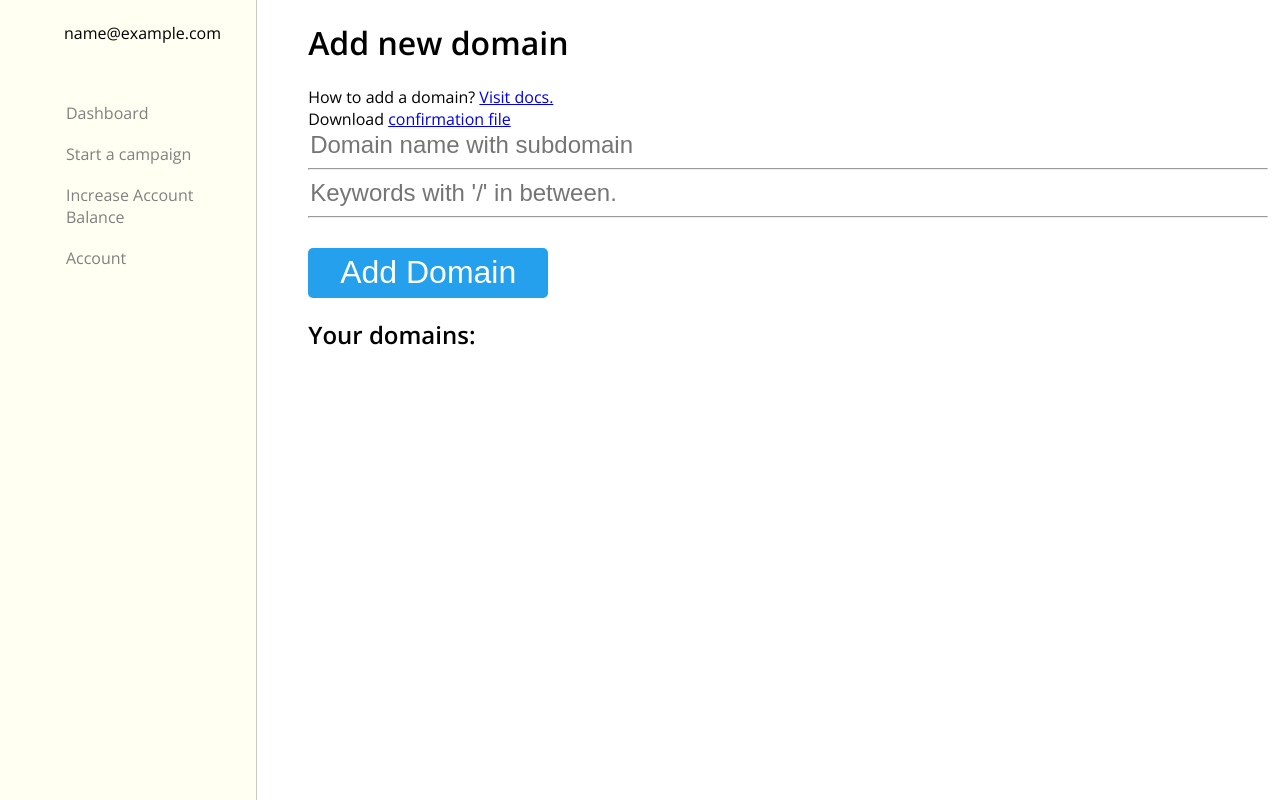
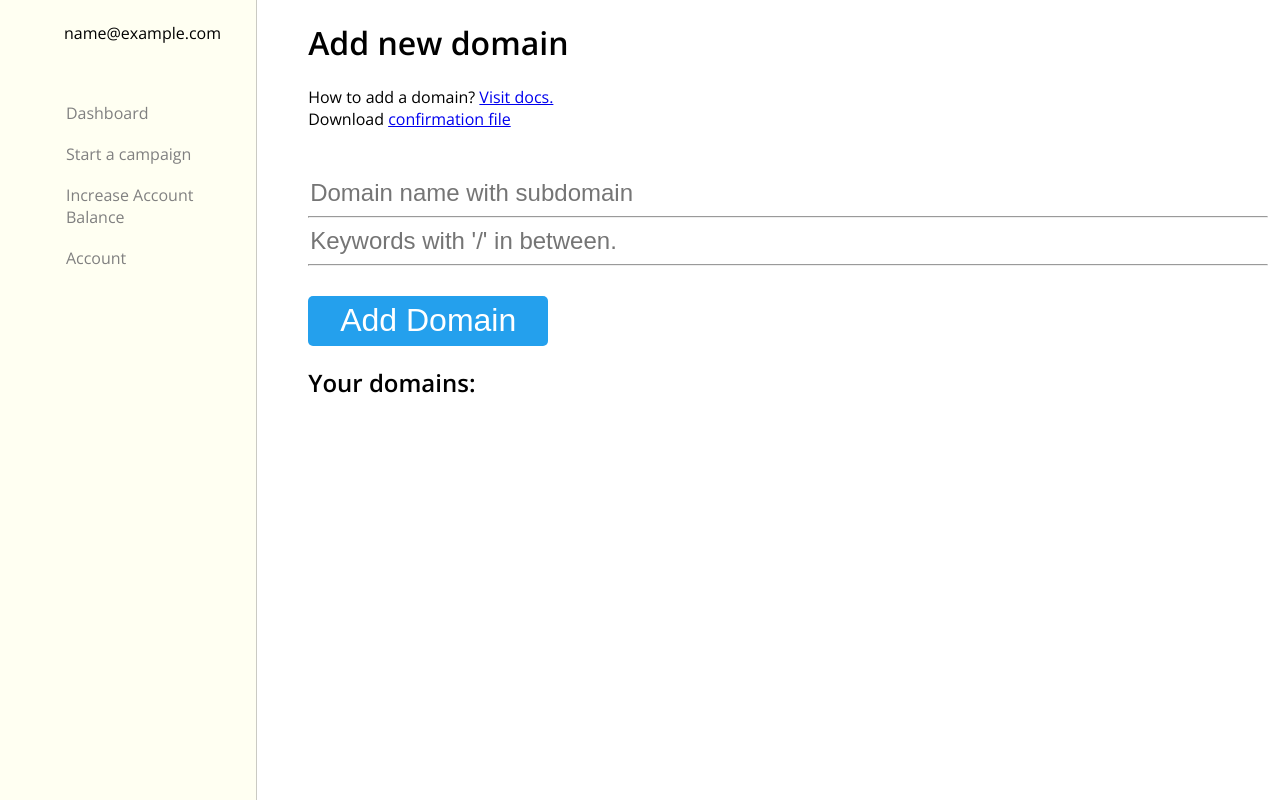
Before and after one commit to omrozh/inads, a Flask app: page /add_domain in a window 1280 px wide. Run offline with Flask 2, Linux system fonts and the light colour scheme; the visitor is signed in with stand-in values (Sample User, id 1); data comes from the database, SQL or seed files in the repository; data that the repository does not hold is empty.

Commit message:
new commit

```diff
--- a/templates/domainadd.html
+++ b/templates/domainadd.html
@@ -36,7 +36,7 @@
         <br>
         Download <a href="/confirmationfile">confirmation file</a>
         <br>
-        <form method=post enctype=multipart/form-data>
+        <form method=post enctype=multipart/form-data style="margin-top: 5%">
             <input class="mainFormBig" type=text name=domain placeholder="Domain name with subdomain">
             <hr>
             <input class="mainFormBig" type=text name=keywords placeholder="Keywords with '/' in between.">
```
